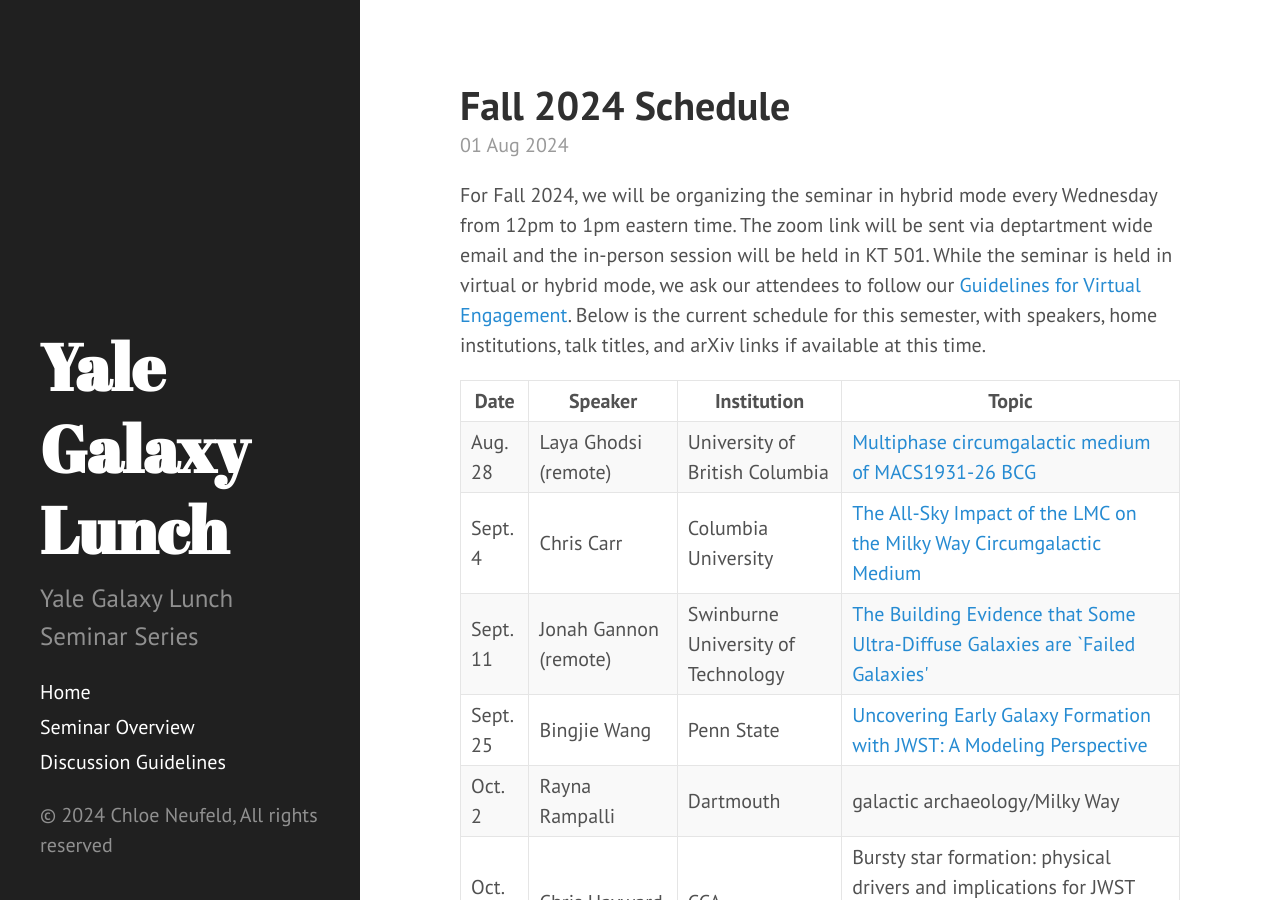
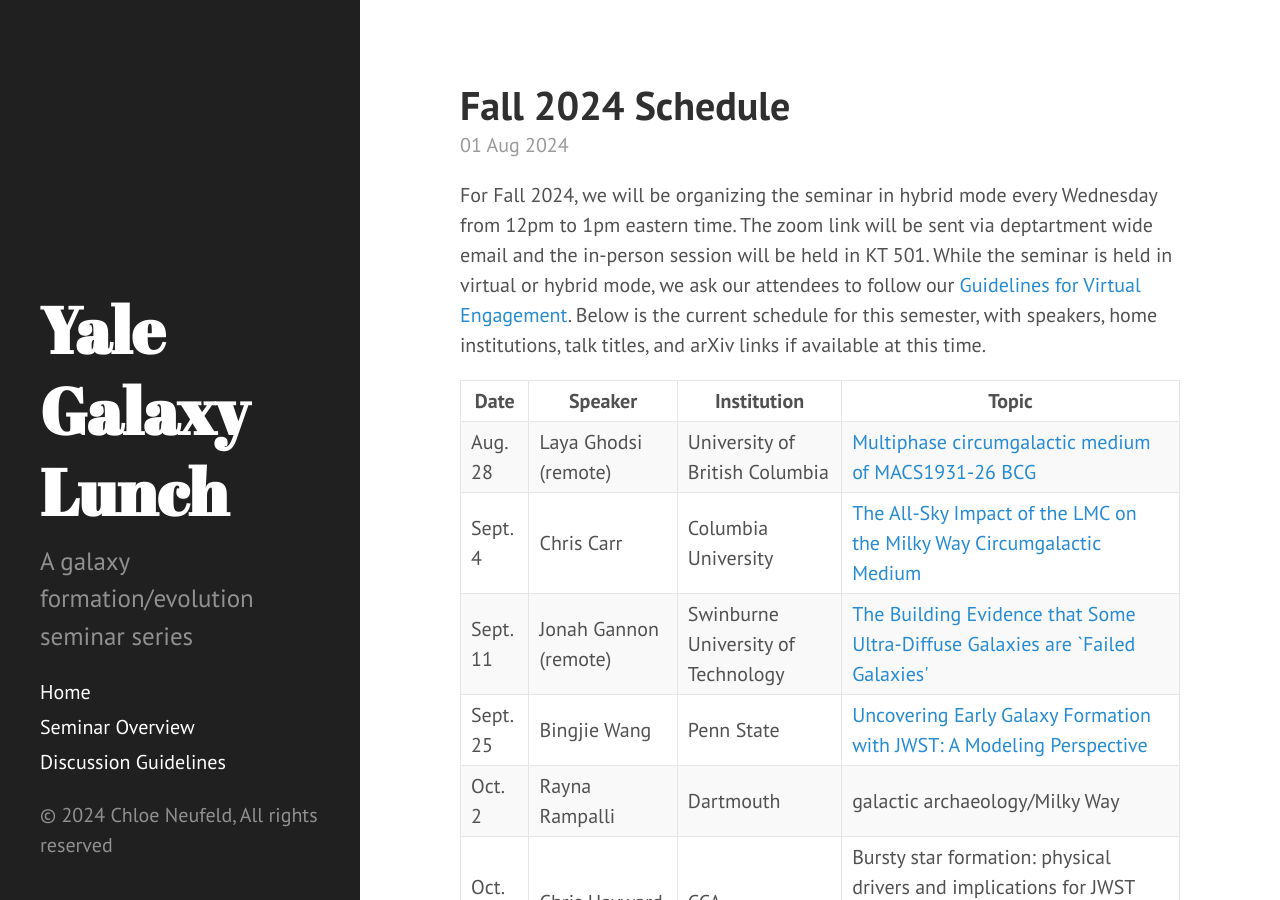
Before and after one commit to yalegalaxylunch/yalegalaxylunch.github.io, a Jekyll site: the page built from index.html, in a window 1280 px wide and 900 px high. Built offline with Jekyll 4.4.1, drawn with Linux system fonts in a browser that asks for light colours; the list of posts is cut into pages by our own code.

```diff
--- a/_config.yml
+++ b/_config.yml
@@ -11,7 +11,7 @@
 # Setup
 title: Yale Galaxy Lunch
 tagline: 'Yale Galaxy Lunch'
-description: 'Yale Galaxy Lunch Seminar Series'
+description: 'A galaxy formation/evolution seminar series'
 url: https://yalegalaxylunch.github.io/
 baseurl: "https://yalegalaxylunch.github.io/"
 
```
